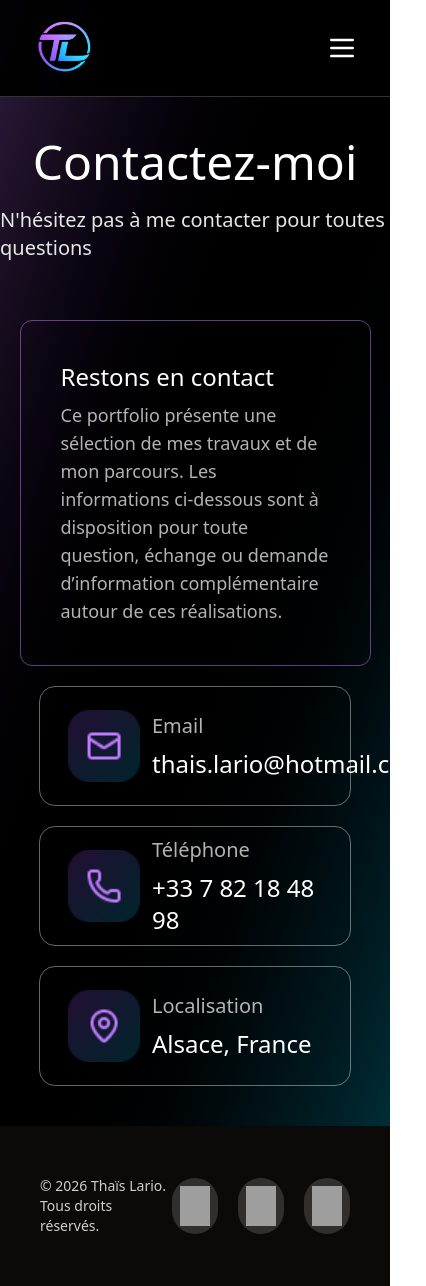
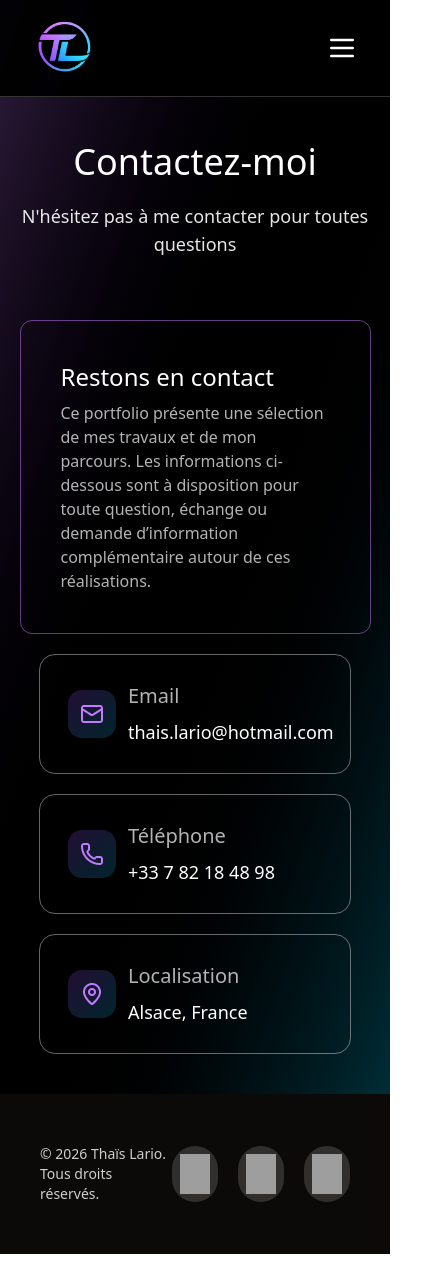
Before and after one commit to thaislario972/Portfolio, a Nuxt app: page /contact in a window 390 px wide. Shown: the whole page, 426 px wide, since content can reach past the window. After the commit the page ends 1254 px from the top, so only its background shows below. Built offline with nearby package versions, Linux system fonts and the light colour scheme; grey boxes are pictures that could not be loaded.

Commit message:
fix détail

```diff
--- a/app/component/contect-me.vue
+++ b/app/component/contect-me.vue
@@ -24,7 +24,7 @@ const link = computed(() => {
 
 <template>
   <div class="group flex p-7 border border-white/40 hover:border-lavand rounded-2xl gap-3 w-full h-30 items-center hover:bg-gradient-to-r hover:from-lavand/15 hover:to-turq/15">
-    <img class="text-lavand size-18" :src="img" :alt="type" />
+    <img class="text-lavand md:size-18 size-12" :src="img" :alt="type" />
 
     <div class="flex flex-col gap-2">
       <p class="text-white/70 text-xl">{{ type }}</p>
@@ -33,7 +33,7 @@ const link = computed(() => {
       <a
           v-if="link"
           :href="link"
-          class="text-white text-2xl group-hover:text-lavand transition-colors"
+          class="text-white md:text-2xl text-lg group-hover:text-lavand transition-colors"
       >
         {{ info }}
       </a>
@@ -41,7 +41,7 @@ const link = computed(() => {
       <!-- sinon texte normal -->
       <p
           v-else
-          class="text-white text-2xl group-hover:text-lavand"
+          class="text-white md:text-2xl text-lg group-hover:text-lavand"
       >
         {{ info }}
       </p>
--- a/app/pages/contact.vue
+++ b/app/pages/contact.vue
@@ -25,13 +25,13 @@ const contact= [
 <template>
   <section class="bg-black min-h-svh bg-gradient-to-br from-lavand/25 via-black to-turq/25 flex flex-col justify-evenly">
     <div class="flex flex-col md:h-5 h-80 md:pt-0 pt-20 justify-center items-center gap-y-5 ">
-      <h2 class="text-white text-5xl ">Contactez-moi</h2>
-      <p class="text-white/90 text-xl sm:text-center lg:w-[60%]">N'hésitez pas à me contacter pour toutes questions</p>
+      <h2 class="text-white md:text-5xl text-4xl ">Contactez-moi</h2>
+      <p class="text-white/90 md:text-xl text-lg text-center lg:w-[60%]">N'hésitez pas à me contacter pour toutes questions</p>
     </div>
     <div class=" flex flex-col items-center gap-5 h-fit pb-10 ">
       <div class="flex flex-col xl:w-[50%] lg:w-[60%] md:w-[70%] w-[90%] gap-2 p-10 rounded-xl border border-lavand/50">
         <p class="text-white text-2xl">Restons en contact</p>
-        <p class="text-white/70 md:text-xl text-lg">Ce portfolio présente une sélection de mes travaux et de mon parcours. Les informations ci-dessous sont à disposition pour
+        <p class="text-white/70 md:text-xl text-md">Ce portfolio présente une sélection de mes travaux et de mon parcours. Les informations ci-dessous sont à disposition pour
           toute question, échange ou demande d’information complémentaire autour de ces réalisations.</p>
       </div>
       <div class="flex flex-col xl:w-[50%] lg:w-[60%] md:w-[70%] w-[80%]  gap-5 ">
--- a/app/pages/qui-suis-je.vue
+++ b/app/pages/qui-suis-je.vue
@@ -37,7 +37,7 @@ const parc = [
       <h2 class="text-white md:text-5xl text-4xl ">Qui suis-je ?</h2>
       <p class="text-white/90 md:text-xl text-md text-center sm:text-center lg:w-[60%]">Designer UX/UI et développeur web passionné, je transforme des concepts créatifs en expériences digitales mémorables.</p>
     </div>
-    <div class="bg-gradient-to-bl from-turq/25 via-black to-lavand/20 lg:px-20 py-0">
+    <div class="bg-gradient-to-bl from-turq/25 via-black to-lavand/20 lg:px-15 md:px-10 2xl:px-[15%]  py-0">
       <div class="grid xl:grid-cols-2  lg:grid-cols-1 md:grid-cols-1 sm:grid-cols-1 gap-20 lg:p-20 p-10 pt-0 ">
         <div class="flex flex-col gap-5 ">
           <img src="/img/ordi-bur.jpeg" alt="ordi" class="w-full rounded-3xl h-full object-cover" />
```
